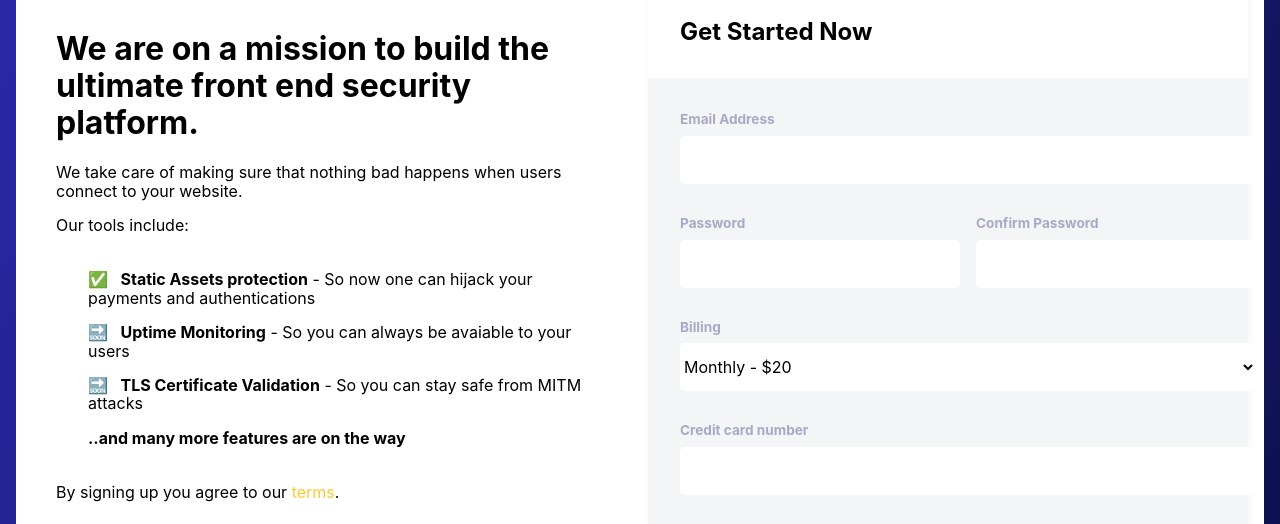
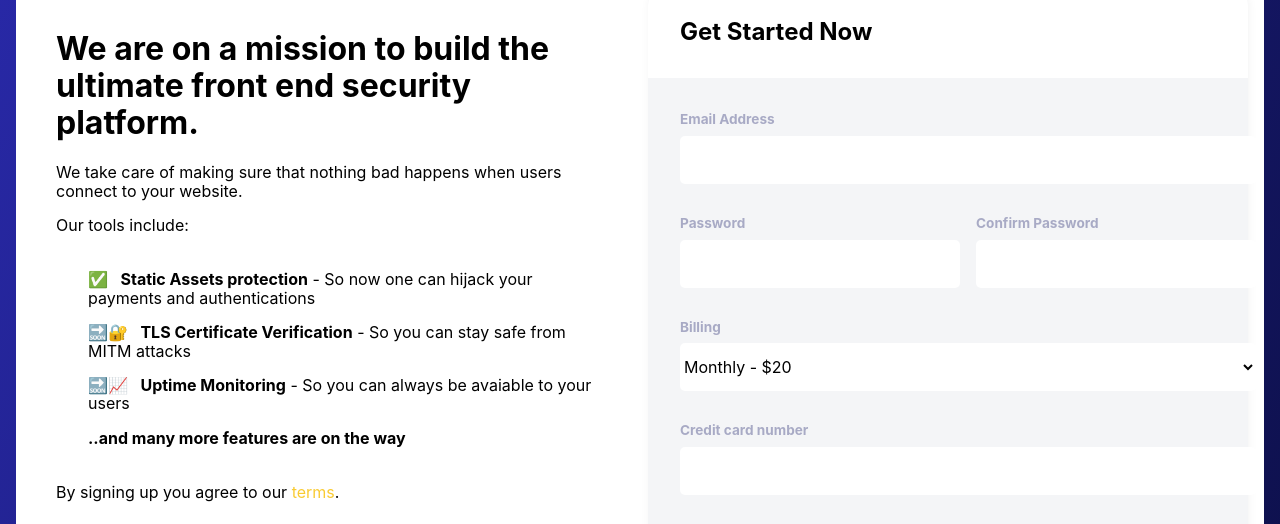
Before and after one commit to magehash/magehash, a plain HTML site: page index.html in a window 1280 px wide. Shown: the part 240-764 px from the top of the page. Drawn offline with Linux system fonts and the light colour scheme.

```diff
--- a/index.html
+++ b/index.html
@@ -19,8 +19,8 @@
 					<div class="pt1 pb1 pl3 pr3 br-4 pitch__features">
 					<ul class="list pl3">
 							<li class="mt3 mb3"> ✅  <strong class="ml2">Static Assets protection</strong> - So now one can hijack your payments and authentications</li>
-							<li class="mt3 mb3"> 🔜  <strong class="ml2">Uptime Monitoring</strong> - So you can always be avaiable to your users</li>
-							<li class="mt3 mb3"> 🔜  <strong class="ml2">TLS Certificate Validation</strong> - So you can stay safe from MITM attacks</li>
+							<li class="mt3 mb3"> 🔜🔐  <strong class="ml2">TLS Certificate Verification</strong> - So you can stay safe from MITM attacks</li>
+							<li class="mt3 mb3"> 🔜📈  <strong class="ml2">Uptime Monitoring</strong> - So you can always be avaiable to your users</li>
 							<li class="mt3 mb3"><strong>..and many more features are on the way</strong></li>
 					</ul>
 					</div>
```
